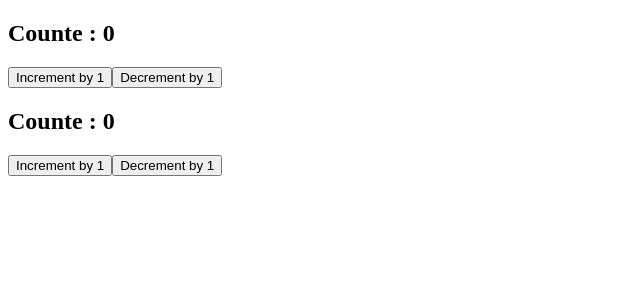
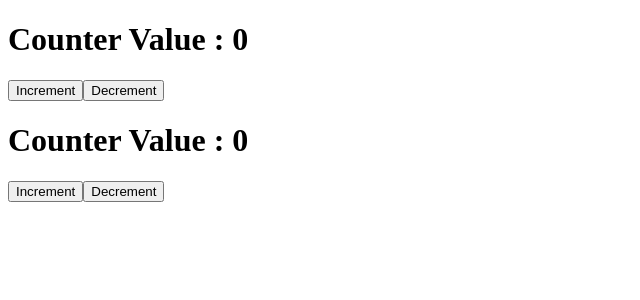
Before and after one commit to TRISHAN00/react-form-handling, a React (Create React App) app: page / in a window 1280 px wide. Shown: the top 300 px of the page, without its empty margins (0-640 px from the left). Built offline with nearby package versions, Linux system fonts and the light colour scheme.

Commit message:
use Reducer example 2

```diff
--- a/src/App.js
+++ b/src/App.js
@@ -1,10 +1,10 @@
 import React from 'react'
-import ComplexCounter from './components/useReducer/ComplexCounter'
+import UseReducerThree from './components/useReducer/UseReducerThree'
 
 function App () {
   return (
     <div className='app'>
-      <ComplexCounter />
+      <UseReducerThree />
     </div>
   )
 }
--- /dev/null
+++ b/src/components/useReducer/UseReducerThree.js
@@ -0,0 +1,50 @@
+import React, { useReducer } from 'react'
+
+const initialState = 0
+
+const reducer = (state, action) => {
+  switch (action) {
+    case 'increment':
+      return state + 1
+    case 'decrement':
+      return state - 1
+    default:
+      return state
+  }
+}
+
+function UseReducerThree () {
+  const [count, dispatch] = useReducer(reducer, initialState)
+  const [count2, dispatch2] = useReducer(reducer, initialState)
+
+  return (
+    <div>
+      <h1>Counter Value : {count}</h1>
+      <div>
+        <button onClick={() => dispatch('increment')} type='button'>
+          Increment
+        </button>
+        <button
+          onClick={() => count !== 0 && dispatch('decrement')}
+          type='button'
+        >
+          Decrement
+        </button>
+      </div>
+      <div>
+        <h1>Counter Value : {count2}</h1>
+        <button onClick={() => dispatch2('increment')} type='button'>
+          Increment
+        </button>
+        <button
+          onClick={() => count2 !== 0 && dispatch2('decrement')}
+          type='button'
+        >
+          Decrement
+        </button>
+      </div>
+    </div>
+  )
+}
+
+export default UseReducerThree
```
